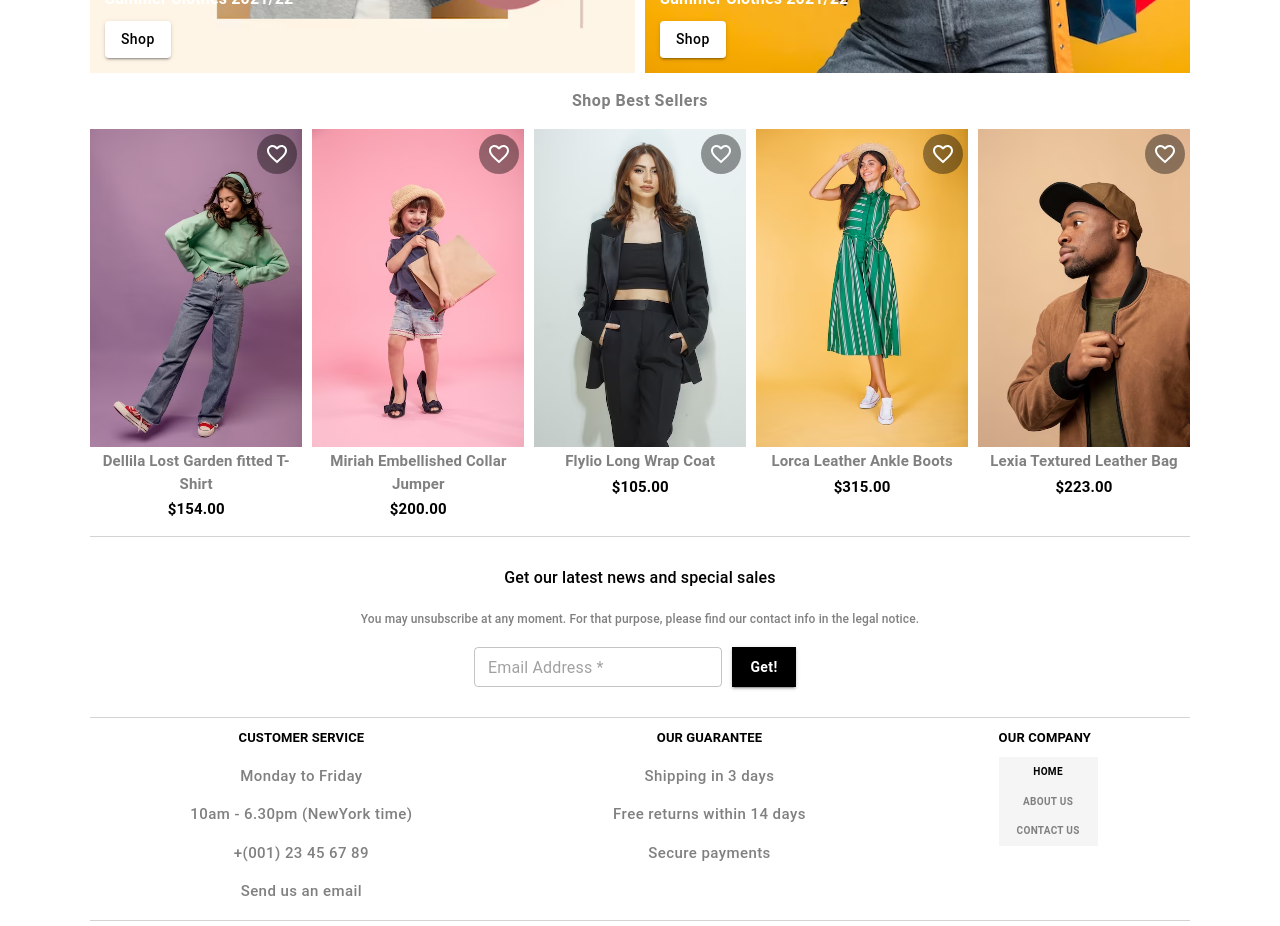
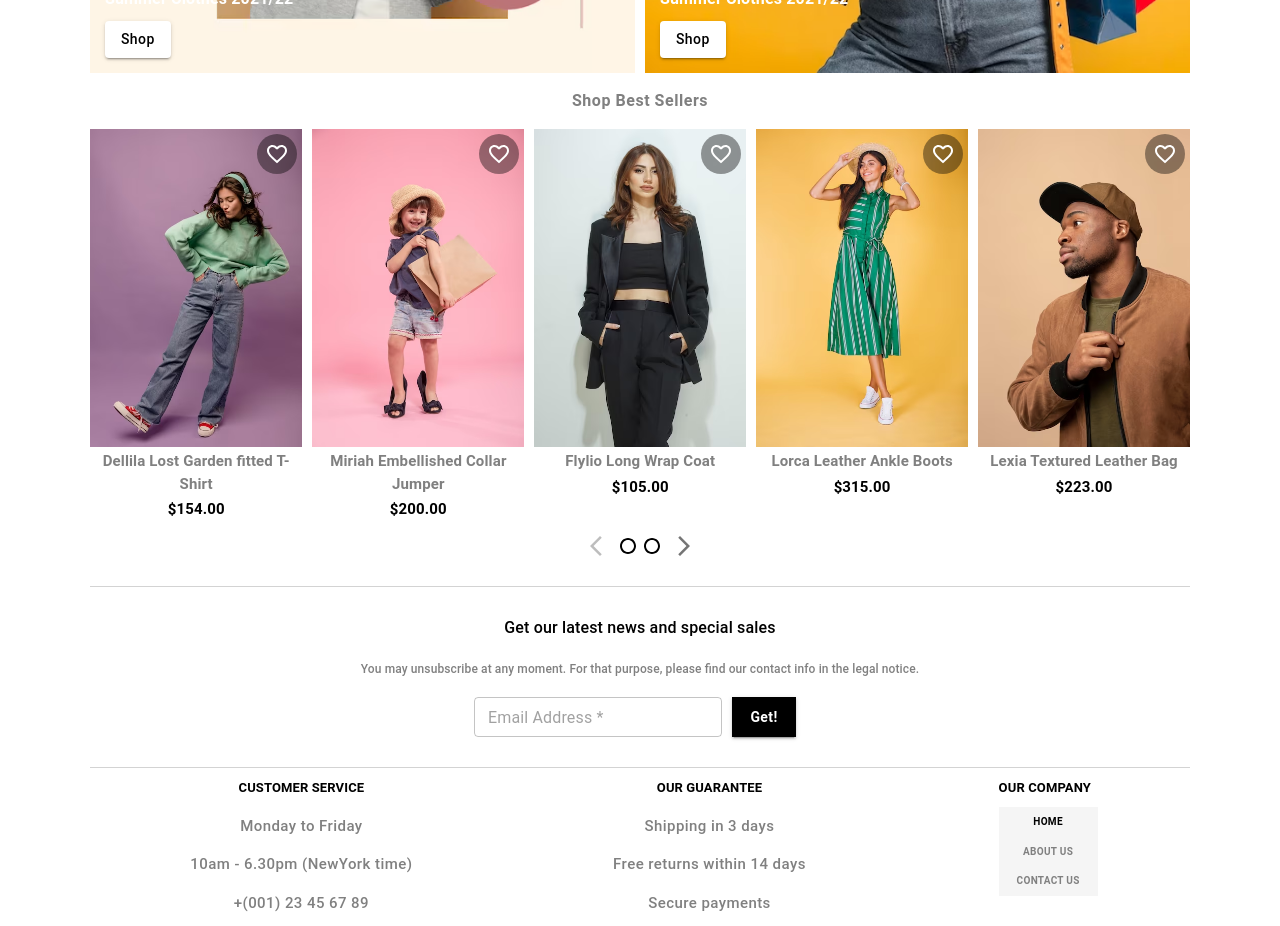
Before and after one commit to Siddhartha-machi/react-shopping-app, a React (Create React App) app: page / in a window 1280 px wide. Shown: the part 1740-2666 px from the top of the page. Built offline with nearby package versions, Linux system fonts and the light colour scheme.

Commit message:
Change Shoplistcomponent to a carousel.

```diff
--- a/src/Components/HomePageComponents/ShopListComponent.js
+++ b/src/Components/HomePageComponents/ShopListComponent.js
@@ -1,18 +1,76 @@
-import { Box, Typography } from '@mui/material'
+import { Box, Button, createTheme, IconButton, Typography, useMediaQuery } from '@mui/material'
 import React from 'react'
 import { clothesList } from '../MainComponents/Constants'
 import { LikeComponent } from './LikeComponent'
+import FiberManualRecordOutlinedIcon from '@mui/icons-material/FiberManualRecordOutlined';
+import ArrowBackIosNewOutlinedIcon from '@mui/icons-material/ArrowBackIosNewOutlined';
+import ArrowForwardIosOutlinedIcon from '@mui/icons-material/ArrowForwardIosOutlined';
 
 const ShopListComponent = () => {
 
+    const newList = [...clothesList,...clothesList.slice(1)]
+    const theme = createTheme()
+    const medium = useMediaQuery(theme.breakpoints.up('md'))
+
+
+    const lst = (slice) => {
+        let sliceLst = []
+        const groups = parseInt(newList.length / slice)
+        for(let i = 0; i <= groups; i++){
+            sliceLst.push(i)
+        }
+        return sliceLst
+    }
+    const groupsLst = medium ? lst(5) : lst(2)
+    const  groupCount = medium
+                            ? parseInt(newList.length / 5)
+                            : parseInt(newList.length / 2)
+    const [index, setindex] = React.useState({
+        index : 0,
+        group : 0
+    })
+
+    const updateState = (forward) => {
+        if(forward){
+            setindex(prev => {
+                if(medium){
+                    return { index : prev.index + 5, group : prev.group + 1}
+                }else{
+                    return { index : prev.index + 2, group : prev.group + 1}
+                }
+
+
+            })
+        }else{
+            setindex(prev => {
+                if(medium){
+                    return { index : prev.index - 5, group : prev.group - 1}
+                }else{
+                    return { index : prev.index - 2, group : prev.group - 1}
+                }
+            })
+        }
+
+    }
+
+
+
   return (
     <Box
+
         sx={{
             display : 'flex',
-            flexDirection : { xs : 'column', md : 'row'}
+            flexDirection : 'column'
         }}
     >
-        {clothesList.map((item) => {
+        <Box
+            sx={{
+                display : 'flex'
+            }}
+        >
+            {newList.slice(
+                index.index,
+                index.index + medium ? 5 : 2).map((item) => {
 
                 return(
                     <Box
@@ -74,6 +132,39 @@ const ShopListComponent = () => {
                     )
             })}
         </Box>
+
+
+        <Box
+            sx={{
+                display : 'flex',
+                // backgroundColor : 'green',
+                alignItems : 'center',
+                justifyContent : 'center',
+                py : '5px'
+            }}
+        >
+            <IconButton
+                disabled={index.group === 0}
+                onClick={() => updateState(false)}
+            >
+                <ArrowBackIosNewOutlinedIcon />
+            </IconButton>
+                {
+                    groupsLst.map((i, index) => {
+                        return(
+                            <FiberManualRecordOutlinedIcon key={index}/>
+                        )
+                    })
+
+                }
+            <IconButton
+                disabled={index.group === groupCount}
+                onClick={() => updateState(true)}
+            >
+                <ArrowForwardIosOutlinedIcon />
+            </IconButton>
+        </Box>
+    </Box>
   )
 }
 
```
Lines whose indentation alone changed are shown as unchanged.
